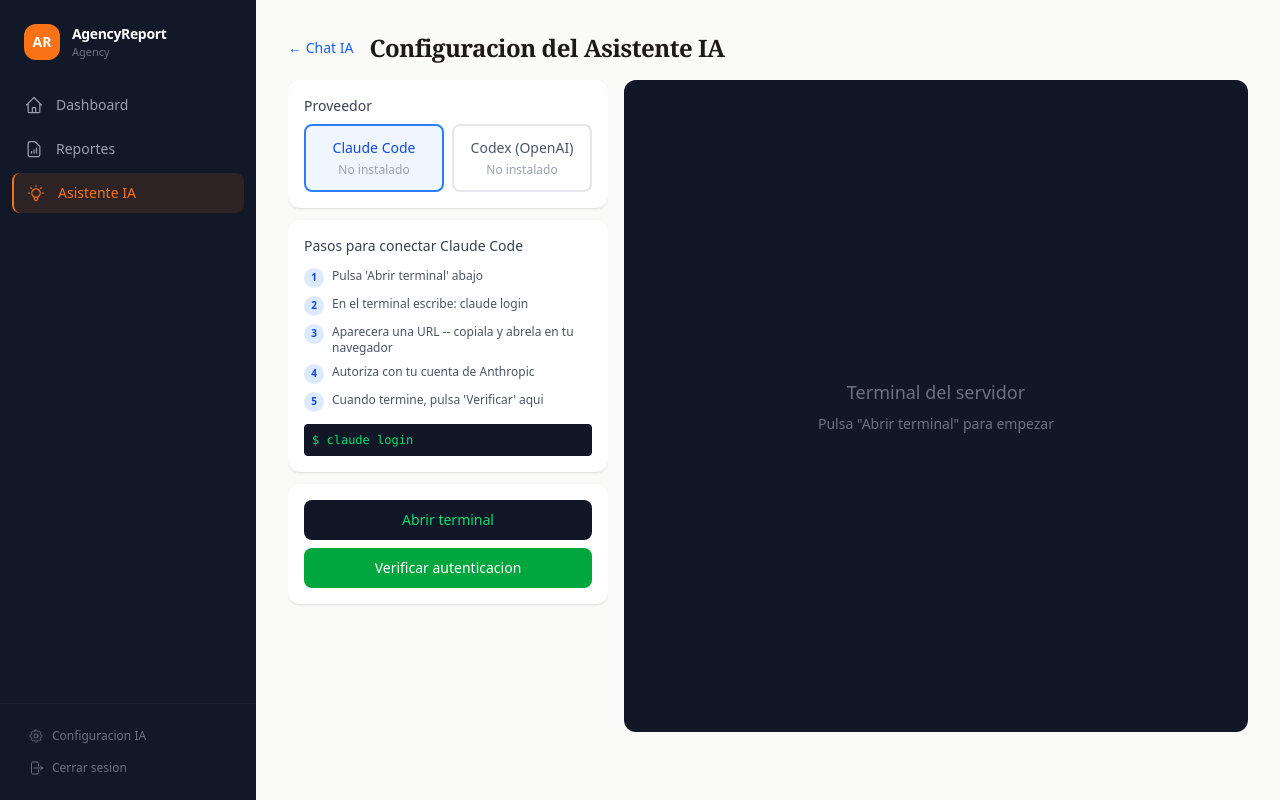
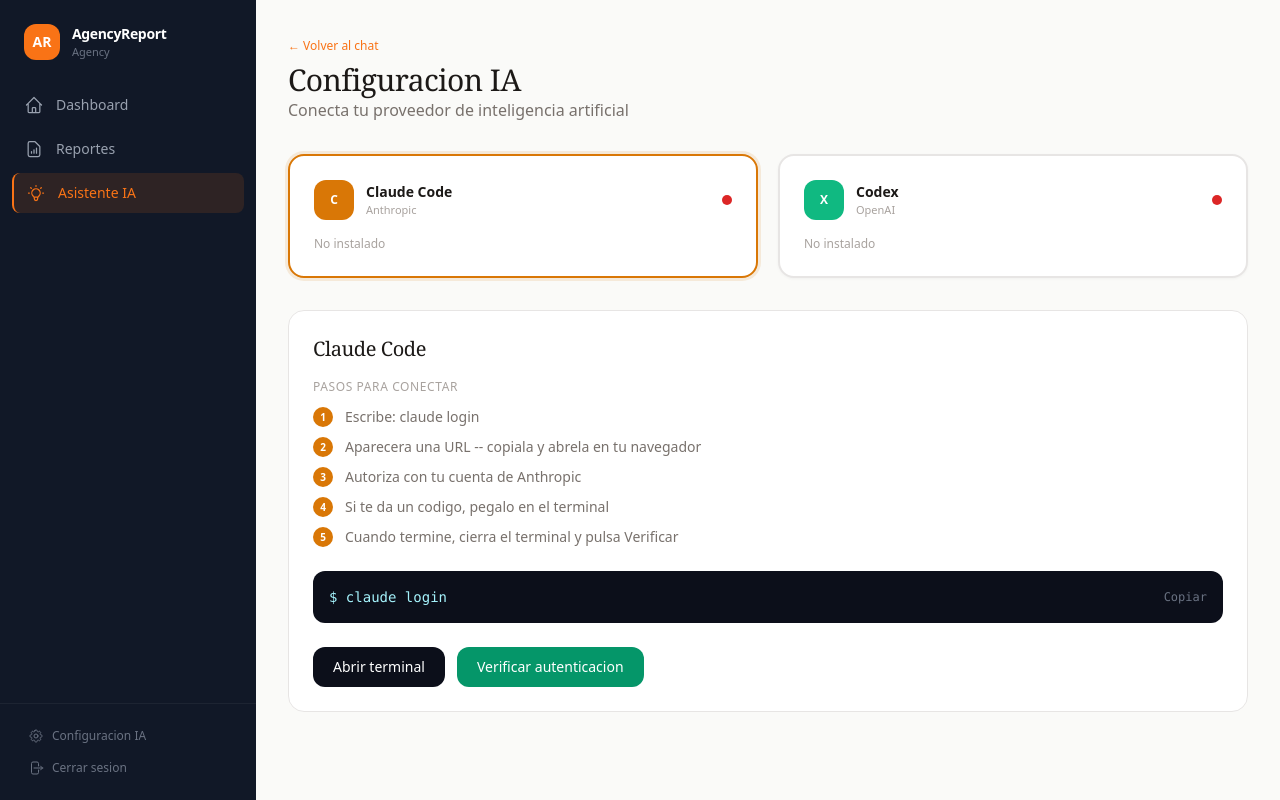
Before and after one commit to simplificando-roberto/agencyreport-demo, a Next.js app in the folder frontend/: page /ai/setup in a window 1280 px wide. Built offline with nearby package versions, Linux system fonts and the light colour scheme; no server answers.

Commit message:
v5.1: Terminal as modal, separate ttyd credentials

```diff
--- a/frontend/app/ai/setup/page.tsx
+++ b/frontend/app/ai/setup/page.tsx
@@ -8,18 +8,18 @@
 type SetupStatus = { default_provider: string; providers: Record<string, ProviderInfo> };
 
 const PROVIDERS = {
-  claude: { label: "Claude Code", cmd: "claude login", steps: [
-    "Pulsa 'Abrir terminal' abajo",
-    "En el terminal escribe: claude login",
+  claude: { label: "Claude Code", org: "Anthropic", cmd: "claude login", color: "#D97706", steps: [
+    "Escribe: claude login",
     "Aparecera una URL -- copiala y abrela en tu navegador",
     "Autoriza con tu cuenta de Anthropic",
-    "Cuando termine, pulsa 'Verificar' aqui",
+    "Si te da un codigo, pegalo en el terminal",
+    "Cuando termine, cierra el terminal y pulsa Verificar",
   ]},
-  codex: { label: "Codex (OpenAI)", cmd: "codex login", steps: [
-    "Pulsa 'Abrir terminal' abajo",
-    "En el terminal escribe: codex login",
+  codex: { label: "Codex", org: "OpenAI", cmd: "codex login", color: "#10B981", steps: [
+    "Escribe: codex login",
     "Sigue las instrucciones que aparezcan",
-    "Cuando termine, pulsa 'Verificar' aqui",
+    "Autoriza con tu cuenta de OpenAI",
+    "Cuando termine, cierra el terminal y pulsa Verificar",
   ]},
 };
 
@@ -45,11 +45,10 @@
     try {
       const r = await apiFetch(`/ai/setup/verify?provider=${provider}`, { method: "POST" });
       const data = await r.json();
-      if (data.authenticated) {
-        setMessage({ text: `${PROVIDERS[provider].label} conectado correctamente!`, type: "success" });
-      } else {
-        setMessage({ text: "Aun no autenticado. Completa el login en el terminal.", type: "error" });
-      }
+      setMessage({
+        text: data.authenticated ? `${PROVIDERS[provider].label} conectado correctamente!` : "Aun no autenticado. Completa el login en el terminal.",
+        type: data.authenticated ? "success" : "error",
+      });
       await loadStatus();
     } catch { setMessage({ text: "Error al verificar", type: "error" }); }
     finally { setVerifying(false); }
@@ -61,102 +60,175 @@
     setMessage({ text: "Proveedor actualizado", type: "success" });
   };
 
-  if (loading) return <div className="flex items-center justify-center h-64"><div className="animate-pulse text-gray-400">Cargando...</div></div>;
+  const doLogout = async (p: string) => {
+    await apiFetch(`/ai/setup/logout?provider=${p}`, { method: "POST" });
+    await loadStatus();
+    setMessage({ text: "Desconectado", type: "success" });
+  };
 
-  const info = PROVIDERS[provider];
+  if (loading) return (
+    <div className="flex items-center justify-center h-64">
+      <div className="w-8 h-8 border-2 border-t-transparent rounded-full animate-spin" style={{ borderColor: "var(--accent)", borderTopColor: "transparent" }}></div>
+    </div>
+  );
+
   const terminalUrl = `https://${typeof window !== "undefined" ? window.location.hostname : ""}:7681`;
 
   return (
-    <div className="h-[calc(100vh-100px)] flex flex-col">
-      <div className="flex items-center gap-4 mb-4">
-        <Link href="/ai/" className="text-blue-600 hover:underline text-sm">&larr; Chat IA</Link>
-        <h1 className="text-2xl font-bold">Configuracion del Asistente IA</h1>
+    <>
+      <div className="stagger">
+        {/* Header */}
+        <div className="mb-8">
+          <Link href="/ai/" className="text-xs mb-2 inline-block transition-colors" style={{ color: "var(--accent)" }}>&larr; Volver al chat</Link>
+          <h1 className="text-3xl" style={{ color: "var(--text-primary)" }}>Configuracion IA</h1>
+          <p style={{ color: "var(--text-secondary)" }}>Conecta tu proveedor de inteligencia artificial</p>
         </div>
 
+        {/* Message */}
         {message.text && (
-        <div className={`rounded-lg p-3 mb-3 text-sm ${message.type === "success" ? "bg-green-50 text-green-700" : "bg-red-50 text-red-700"}`}>
+          <div className="rounded-xl px-5 py-3.5 mb-6 text-sm flex items-center gap-2 animate-fade-up"
+            style={{ background: message.type === "success" ? "#ECFDF5" : "#FEF2F2", color: message.type === "success" ? "var(--success)" : "var(--danger)", border: `1px solid ${message.type === "success" ? "#A7F3D0" : "#FECACA"}` }}>
+            <svg className="w-4 h-4 shrink-0" fill="none" viewBox="0 0 24 24" stroke="currentColor">
+              <path strokeLinecap="round" strokeLinejoin="round" strokeWidth={2} d={message.type === "success" ? "M9 12l2 2 4-4m6 2a9 9 0 11-18 0 9 9 0 0118 0z" : "M12 8v4m0 4h.01M21 12a9 9 0 11-18 0 9 9 0 0118 0z"} />
+            </svg>
             {message.text}
           </div>
         )}
 
-      <div className="flex-1 flex gap-4 min-h-0">
-        {/* Left panel */}
-        <div className="w-80 shrink-0 flex flex-col gap-3 overflow-y-auto">
-          {/* Provider selector */}
-          <div className="bg-white rounded-xl shadow p-4">
-            <p className="text-sm font-medium text-gray-700 mb-2">Proveedor</p>
-            <div className="flex gap-2">
-              {(["claude", "codex"] as const).map(p => {
-                const pInfo = status?.providers[p];
+        {/* Provider Cards */}
+        <div className="grid grid-cols-1 md:grid-cols-2 gap-5 mb-8">
+          {(["claude", "codex"] as const).map(key => {
+            const p = PROVIDERS[key];
+            const info = status?.providers[key];
+            const isDefault = status?.default_provider === key;
+            const isSelected = provider === key;
+
             return (
-                  <button key={p} onClick={() => setProvider(p)}
-                    className={`flex-1 p-3 rounded-lg border-2 text-sm font-medium transition-colors ${provider === p ? "border-blue-500 bg-blue-50 text-blue-700" : "border-gray-200 text-gray-600 hover:bg-gray-50"}`}>
-                    <div>{PROVIDERS[p].label}</div>
-                    <div className={`text-xs mt-1 ${pInfo?.authenticated ? "text-green-600" : "text-gray-400"}`}>
-                      {pInfo?.authenticated ? "Conectado" : pInfo?.installed ? "Sin conectar" : "No instalado"}
+              <button key={key} onClick={() => setProvider(key)}
+                className="text-left rounded-2xl p-6 transition-all card-hover relative overflow-hidden"
+                style={{
+                  background: "var(--bg-card)",
+                  border: `2px solid ${isSelected ? p.color : "var(--border)"}`,
+                  boxShadow: isSelected ? `0 0 0 3px ${p.color}20` : "0 1px 3px rgba(0,0,0,0.04)",
+                }}>
+                {/* Status badge */}
+                <div className="flex items-center justify-between mb-4">
+                  <div className="flex items-center gap-3">
+                    <div className="w-10 h-10 rounded-xl flex items-center justify-center text-white font-bold text-xs" style={{ background: p.color }}>
+                      {key === "claude" ? "C" : "X"}
+                    </div>
+                    <div>
+                      <div className="font-semibold text-sm">{p.label}</div>
+                      <div className="text-[11px]" style={{ color: "var(--text-muted)" }}>{p.org}</div>
+                    </div>
+                  </div>
+                  <div className="flex items-center gap-2">
+                    {isDefault && (
+                      <span className="text-[10px] px-2 py-0.5 rounded-full font-medium" style={{ background: `${p.color}15`, color: p.color }}>Activo</span>
+                    )}
+                    {info?.authenticated ? (
+                      <span className="w-2.5 h-2.5 rounded-full" style={{ background: "var(--success)" }}></span>
+                    ) : info?.installed ? (
+                      <span className="w-2.5 h-2.5 rounded-full" style={{ background: "var(--text-muted)" }}></span>
+                    ) : (
+                      <span className="w-2.5 h-2.5 rounded-full" style={{ background: "var(--danger)" }}></span>
+                    )}
+                  </div>
+                </div>
+
+                <div className="text-xs" style={{ color: info?.authenticated ? "var(--success)" : "var(--text-muted)" }}>
+                  {info?.authenticated ? `Conectado - ${info.version}` : info?.installed ? "Instalado, sin conectar" : "No instalado"}
                 </div>
               </button>
             );
           })}
         </div>
-            {status?.default_provider && (
-              <p className="text-xs text-gray-400 mt-2">Activo: {PROVIDERS[status.default_provider as "claude" | "codex"]?.label || status.default_provider}</p>
-            )}
-          </div>
+
+        {/* Actions for selected provider */}
+        <div className="rounded-2xl p-6" style={{ background: "var(--bg-card)", border: "1px solid var(--border)" }}>
+          <h2 className="text-xl mb-4" style={{ color: "var(--text-primary)" }}>
+            {PROVIDERS[provider].label}
+          </h2>
 
           {/* Steps */}
-          <div className="bg-white rounded-xl shadow p-4">
-            <p className="text-sm font-medium text-gray-700 mb-3">Pasos para conectar {info.label}</p>
-            <ol className="space-y-2">
-              {info.steps.map((s, i) => (
-                <li key={i} className="flex gap-2 text-xs text-gray-600">
-                  <span className="bg-blue-100 text-blue-700 w-5 h-5 rounded-full flex items-center justify-center text-[10px] font-bold shrink-0">{i + 1}</span>
+          <div className="mb-6">
+            <p className="text-xs font-medium uppercase tracking-wider mb-3" style={{ color: "var(--text-muted)" }}>Pasos para conectar</p>
+            <ol className="space-y-2.5">
+              {PROVIDERS[provider].steps.map((s, i) => (
+                <li key={i} className="flex gap-3 text-sm" style={{ color: "var(--text-secondary)" }}>
+                  <span className="w-5 h-5 rounded-full flex items-center justify-center text-[10px] font-bold shrink-0 text-white" style={{ background: PROVIDERS[provider].color }}>{i + 1}</span>
                   <span>{s}</span>
                 </li>
               ))}
             </ol>
-            <div className="mt-3 p-2 bg-gray-900 rounded text-green-400 font-mono text-xs">
-              $ {info.cmd}
-            </div>
           </div>
 
-          {/* Actions */}
-          <div className="bg-white rounded-xl shadow p-4 space-y-2">
-            <button onClick={() => setTerminalOpen(!terminalOpen)}
-              className="w-full bg-gray-900 text-green-400 py-2.5 rounded-lg text-sm font-medium hover:bg-gray-800">
-              {terminalOpen ? "Ocultar terminal" : "Abrir terminal"}
+          {/* Command preview */}
+          <div className="rounded-xl p-4 mb-6 font-mono text-sm flex items-center justify-between" style={{ background: "var(--bg-deep)", color: "#A5F3FC" }}>
+            <span>$ {PROVIDERS[provider].cmd}</span>
+            <button onClick={() => navigator.clipboard.writeText(PROVIDERS[provider].cmd)} className="text-xs text-gray-500 hover:text-gray-300">Copiar</button>
+          </div>
+
+          {/* Buttons */}
+          <div className="flex gap-3 flex-wrap">
+            <button onClick={() => setTerminalOpen(true)}
+              className="px-5 py-2.5 rounded-xl text-white text-sm font-medium transition-all hover:shadow-lg"
+              style={{ background: "var(--bg-deep)" }}>
+              Abrir terminal
             </button>
             <button onClick={verify} disabled={verifying}
-              className="w-full bg-green-600 text-white py-2.5 rounded-lg text-sm font-medium hover:bg-green-700 disabled:opacity-50">
+              className="px-5 py-2.5 rounded-xl text-white text-sm font-medium transition-all disabled:opacity-50"
+              style={{ background: "var(--success)" }}>
               {verifying ? "Verificando..." : "Verificar autenticacion"}
             </button>
             {status?.providers[provider]?.authenticated && status.default_provider !== provider && (
               <button onClick={() => setDefault(provider)}
-                className="w-full bg-blue-100 text-blue-700 py-2 rounded-lg text-sm hover:bg-blue-200">
-                Usar como proveedor por defecto
+                className="px-5 py-2.5 rounded-xl text-sm font-medium transition-all"
+                style={{ background: "var(--accent-soft)", color: "var(--accent)" }}>
+                Usar por defecto
+              </button>
+            )}
+            {status?.providers[provider]?.authenticated && (
+              <button onClick={() => doLogout(provider)}
+                className="px-5 py-2.5 rounded-xl text-sm transition-colors"
+                style={{ color: "var(--danger)" }}>
+                Desconectar
               </button>
             )}
           </div>
         </div>
+      </div>
 
-        {/* Right: Terminal (ttyd iframe) */}
-        <div className="flex-1 bg-gray-900 rounded-xl overflow-hidden min-h-0">
-          {terminalOpen ? (
-            <iframe
-              src={terminalUrl}
-              className="w-full h-full border-0"
-              title="Terminal del servidor"
-            />
-          ) : (
-            <div className="flex items-center justify-center h-full text-gray-500">
-              <div className="text-center">
-                <p className="text-lg mb-2">Terminal del servidor</p>
-                <p className="text-sm">Pulsa "Abrir terminal" para empezar</p>
+      {/* Terminal Modal */}
+      {terminalOpen && (
+        <div className="fixed inset-0 z-50 flex items-center justify-center p-4" style={{ background: "rgba(0,0,0,0.6)", backdropFilter: "blur(4px)" }}>
+          <div className="w-full max-w-4xl h-[80vh] rounded-2xl overflow-hidden flex flex-col animate-fade-up" style={{ background: "var(--bg-deep)", boxShadow: "0 25px 50px -12px rgba(0,0,0,0.5)" }}>
+            {/* Modal header */}
+            <div className="flex items-center justify-between px-5 py-3" style={{ borderBottom: "1px solid rgba(255,255,255,0.08)" }}>
+              <div className="flex items-center gap-3">
+                <div className="flex gap-1.5">
+                  <button onClick={() => setTerminalOpen(false)} className="w-3 h-3 rounded-full hover:brightness-110" style={{ background: "#FF5F57" }}></button>
+                  <div className="w-3 h-3 rounded-full" style={{ background: "#FEBC2E" }}></div>
+                  <div className="w-3 h-3 rounded-full" style={{ background: "#28C840" }}></div>
+                </div>
+                <span className="text-xs text-gray-400 font-mono">Terminal del servidor</span>
+              </div>
+              <div className="flex items-center gap-3">
+                <span className="text-[10px] text-gray-500">
+                  Usuario: <span className="text-gray-400">admin</span> &middot; Se pedira contraseña al conectar
+                </span>
+                <button onClick={() => setTerminalOpen(false)} className="text-gray-500 hover:text-gray-300 transition-colors">
+                  <svg className="w-5 h-5" fill="none" viewBox="0 0 24 24" stroke="currentColor"><path strokeLinecap="round" strokeLinejoin="round" strokeWidth={1.5} d="M6 18L18 6M6 6l12 12" /></svg>
+                </button>
+              </div>
+            </div>
+            {/* iframe */}
+            <div className="flex-1">
+              <iframe src={terminalUrl} className="w-full h-full border-0" title="Terminal" />
+            </div>
           </div>
         </div>
       )}
-        </div>
-      </div>
-    </div>
+    </>
   );
 }
```
Lines whose indentation alone changed are shown as unchanged.
